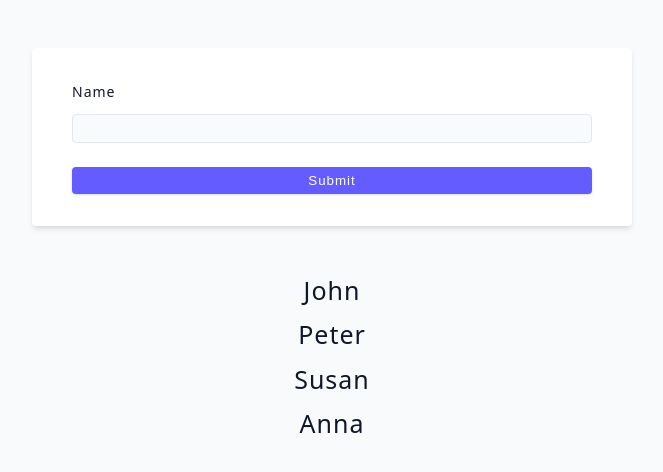
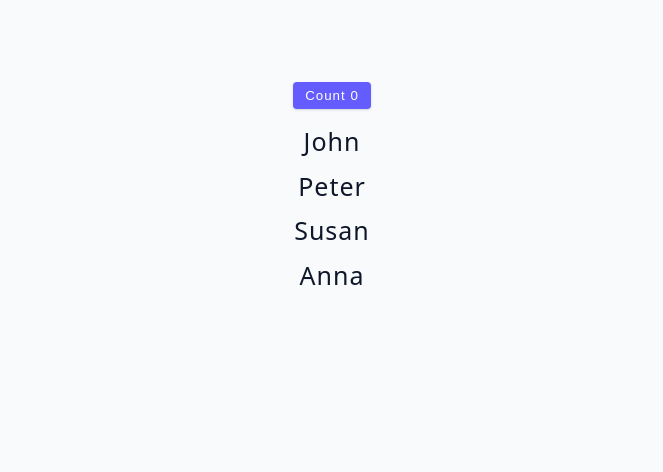
Before and after one commit to aleksandarPaytalov/03-advanced-react, a React (Vite) app: page / in a window 1280 px wide. Shown: the top 472 px of the page, without its empty margins (308-971 px from the left). Built offline with nearby package versions, Linux system fonts and the light colour scheme.

Commit message:
react memo

```diff
--- a/src/App.jsx
+++ b/src/App.jsx
@@ -1,4 +1,4 @@
-import Starter from "./tutorial/11-performance/starter/02-lower-state-challenge/index";
+import Starter from "./tutorial/11-performance/starter/03-hooks/index";
 
 function App() {
   return (
--- a/src/tutorial/11-performance/starter/03-hooks/List.jsx
+++ b/src/tutorial/11-performance/starter/03-hooks/List.jsx
@@ -1,4 +1,5 @@
-import Item from './Person';
+import { memo } from "react";
+import Item from "./Person";
 
 const List = ({ people }) => {
   return (
@@ -9,4 +10,4 @@ const List = ({ people }) => {
     </div>
   );
 };
-export default List;
+export default memo(List);
--- a/src/tutorial/11-performance/starter/03-hooks/index.jsx
+++ b/src/tutorial/11-performance/starter/03-hooks/index.jsx
@@ -1,16 +1,17 @@
-import { useState } from 'react';
-import { data } from '../../../../data';
-import List from './List';
+import { useState } from "react";
+import { data } from "../../../../data";
+import List from "./List";
+
 const LowerState = () => {
   const [people, setPeople] = useState(data);
   const [count, setCount] = useState(0);
 
   return (
-    <section>
+    <section style={{ textAlign: "center", marginTop: "5rem" }}>
       <button
-        className='btn'
+        className="btn"
         onClick={() => setCount(count + 1)}
-        style={{ marginBottom: '1rem' }}
+        style={{ marginBottom: "1rem" }}
       >
         count {count}
       </button>
```
